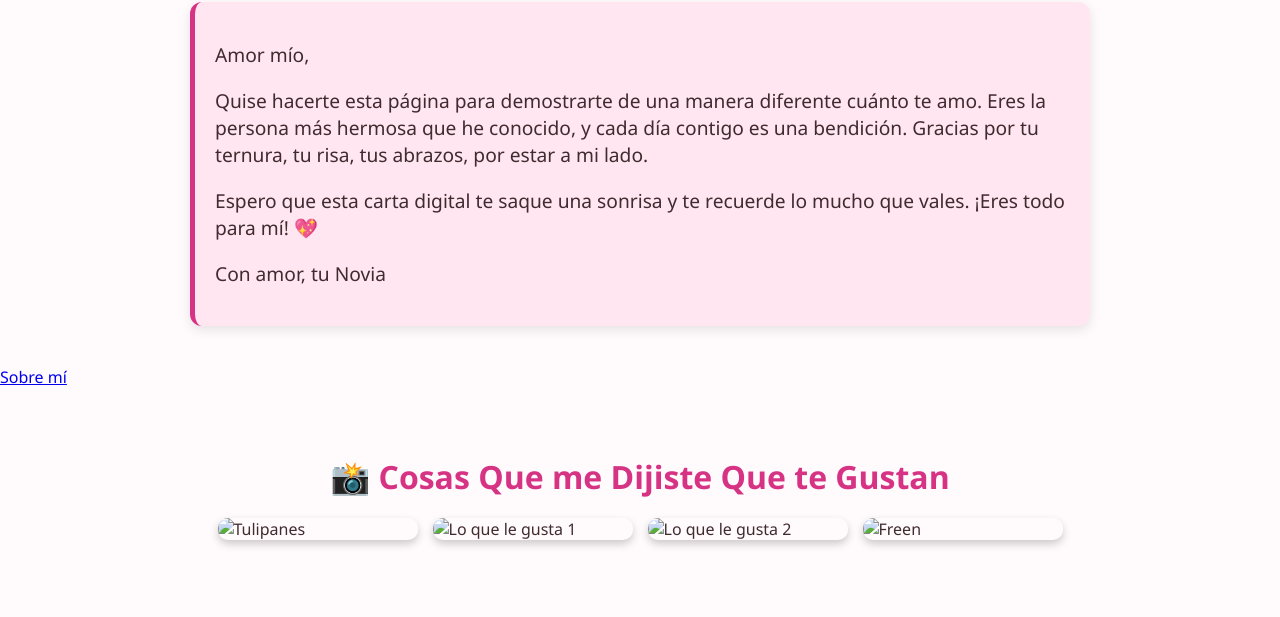
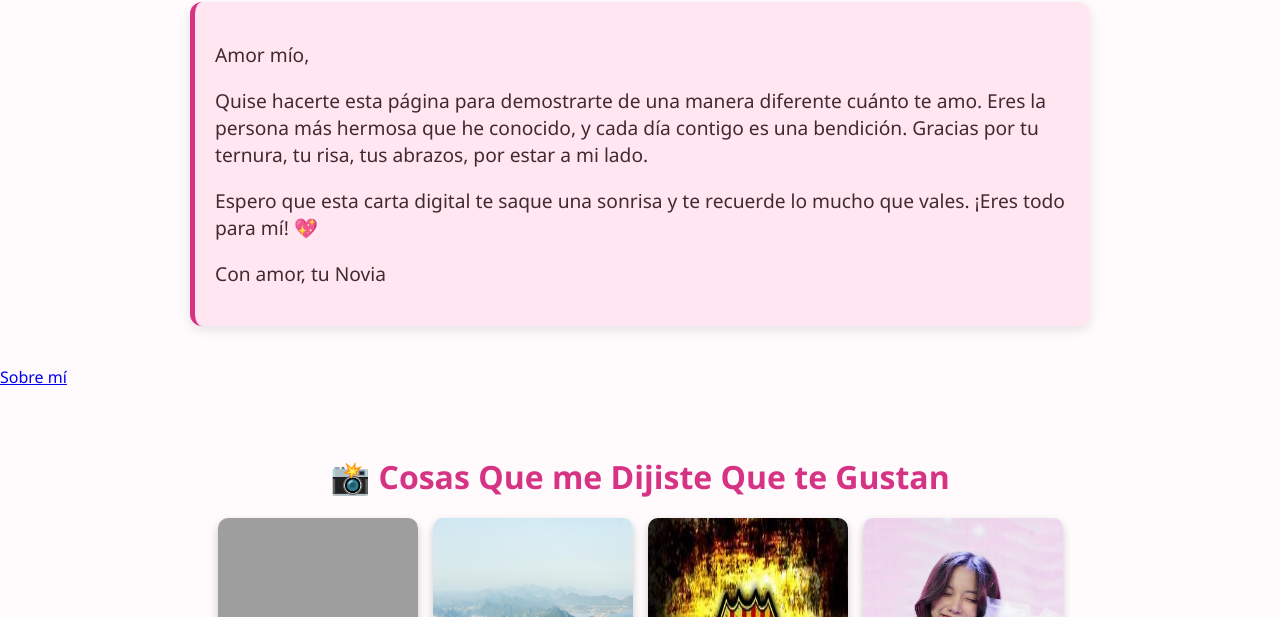
Before and after one commit to Britelak1015/Para-mi-Chica, a plain HTML site: page index.html in a window 1280 px wide. Shown: the part 335-952 px from the top of the page. Drawn offline with Linux system fonts and the light colour scheme; the site is published under a folder, as on GitHub Pages, so addresses that start at the root find nothing.

Commit message:
Update index.html

```diff
--- a/index.html
+++ b/index.html
@@ -210,10 +210,10 @@
   <section id="fotos">
     <h2 class="titulo-seccion">📸 Cosas Que me Dijiste Que te Gustan</h2>
     <div class="galeria">
-      <img src="/img/11908.jpg" alt="Tulipanes">
-      <img src="/img/brazil.avif" alt="Lo que le gusta 1">
-      <img src="/img/bsc.jpg" alt="Lo que le gusta 2">
-      <img src="/img/freenn.jpg" alt="Freen">
+      <img src="img/11908.jpg" alt="Tulipanes">
+      <img src="img/brazil.avif" alt="Lo que le gusta 1">
+      <img src="img/bsc.jpg" alt="Lo que le gusta 2">
+      <img src="img/freenn.jpg" alt="Freen">
     </div>
   </section>
 
```
